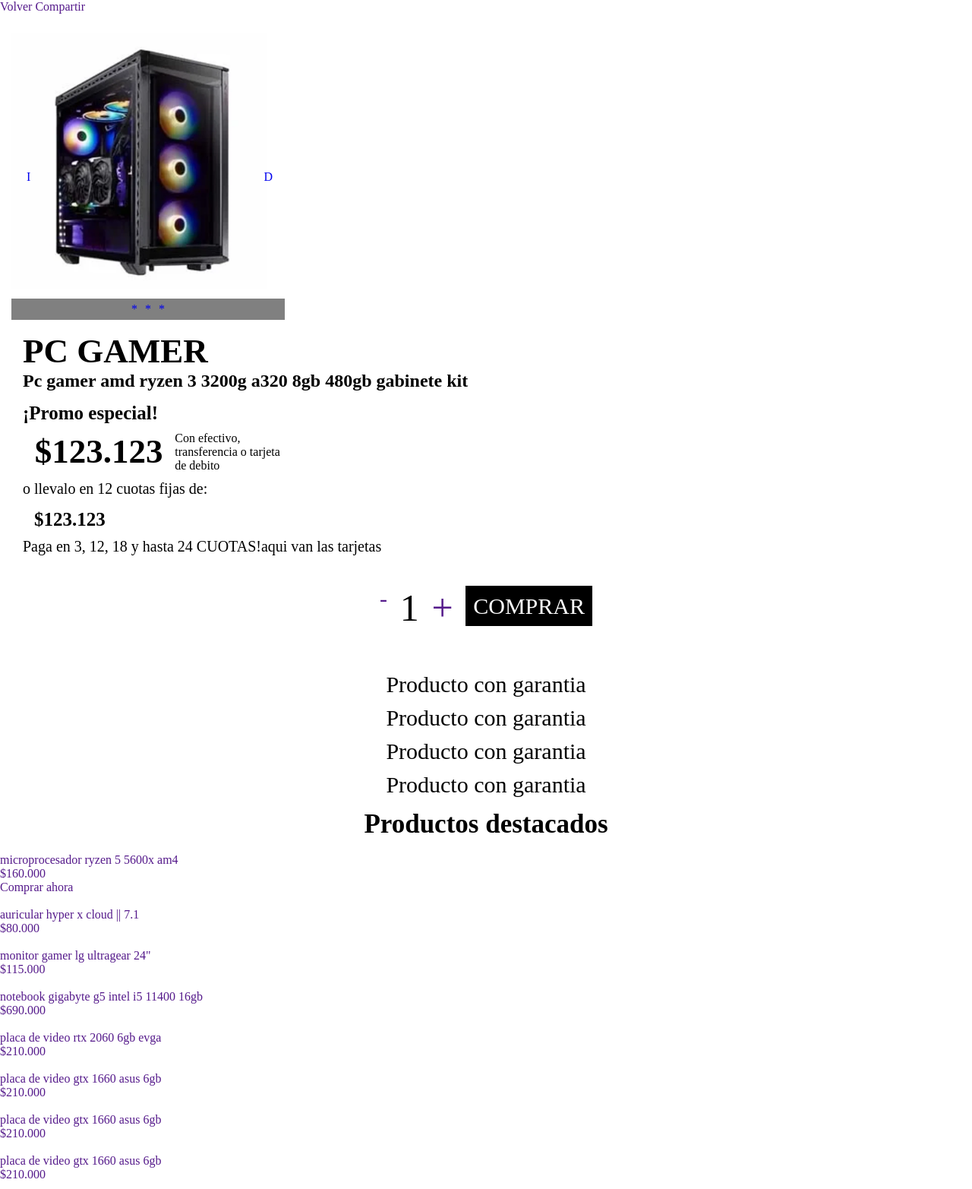
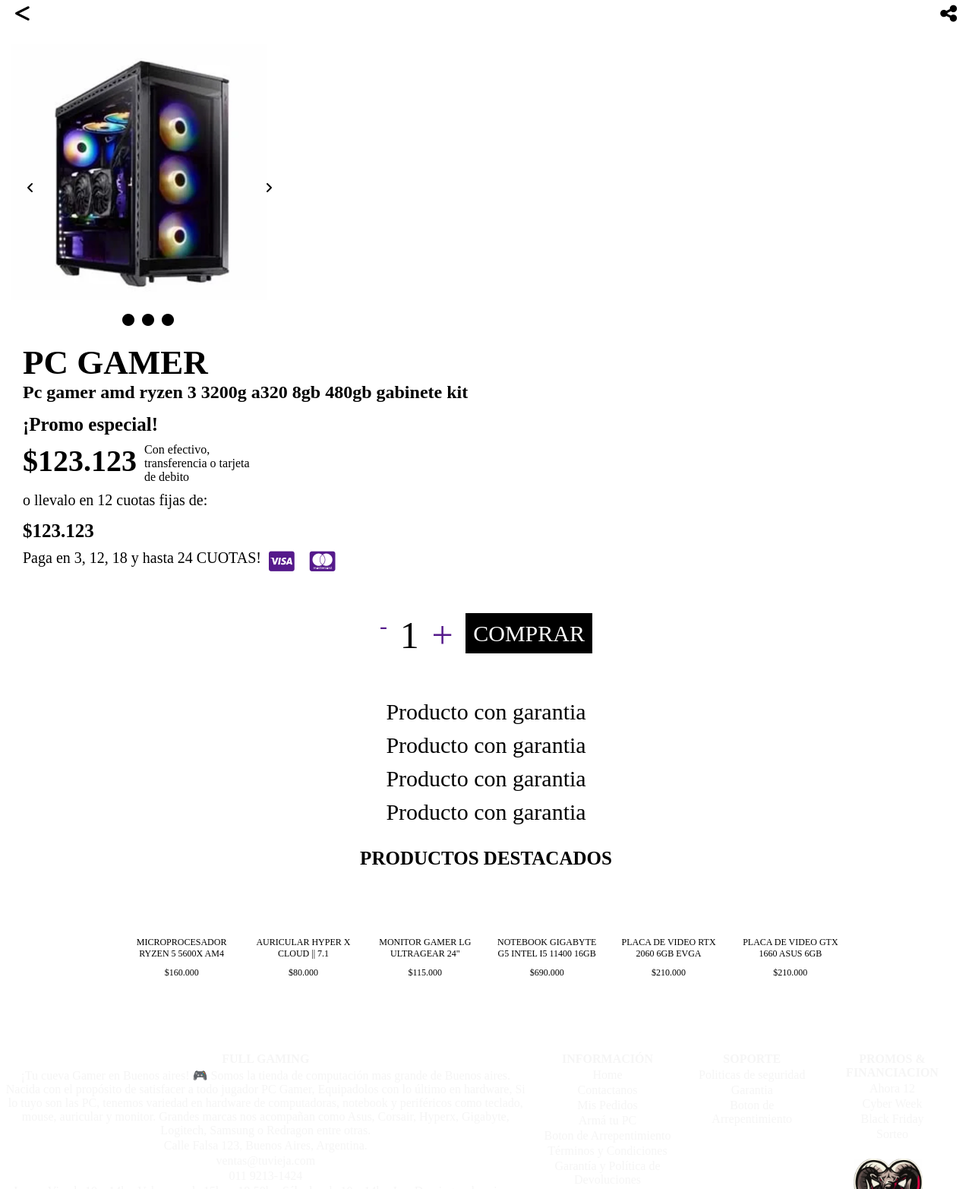
Before and after one commit to gaston7411/Grupo10-FullGaming, a website: page views/productDetail.html in a window 1280 px wide. Shown: the top 1565 px of the page at 76% size. Drawn offline with Linux system fonts and the light colour scheme.

Commit message:
fix:changes

```diff
--- a/public/css/productDetail/productDetail.css
+++ b/public/css/productDetail/productDetail.css
@@ -1,3 +1,15 @@
+.body_box{
+    background-color: white;
+}
+.product__header__icons{
+    margin: 5px 20px;
+    display: flex;
+    justify-content: space-between;
+}
+.product__header__icons a{
+    font-size: 25px;
+    color: black;
+}
 #content__item{
     height: 360px;
     width: 360px;
@@ -20,6 +32,9 @@
     justify-content: space-between;
     padding: 20px;
 }
+.flechasCarrusel a{
+    color: black;
+}
 #tarjeta-1 img{
     width: 100%;
     height: 100%;
@@ -34,12 +49,14 @@
 }
 #content__puntos{
     width: 360px;
-    background-color: gray;
     display: flex;
     justify-content: center;
+    background-color: white;
 }
 #content__puntos a{
     padding: 5px;
+    color: black;
+    background-color: white;
 }
 .product__main__box_producto h1{
     text-align: left;
@@ -59,18 +76,27 @@
 .product__main__box_producto__pagos__box-precio{
     display: flex;
     width: 360px;
-    justify-content: space-evenly;
+
 }
 .product__main__box_producto__pagos__box-precio p{
+    margin-left: 10px;
     width: 40%;
 }
 .product__main__box_producto__pagos__box-precio h4{
-    font-size: 45px;
+    font-size: 40px;
 }
 .product__main__box_producto__pagos__box-tarjetas-cars{
     display: flex;
     width: 360px;
-    margin-left: 15px;
+
+}
+.product__main__box_producto__pagos__box-tarjetas-cars-box{
+    display: flex;
+
+}
+.product__main__box_producto__pagos__box-tarjetas-cars-box a{
+    font-size: 30px;
+    margin: 10px;
 }
 .product__main__box_producto{
     margin: 15px;
@@ -125,5 +151,70 @@
 }
 .product__main__otrosProductos h3{
     text-align: center;
-    font-size: 35px;
+    margin-top: 30px;
+    margin-bottom: 30px;
+    font-size: 25px;
+    text-transform: uppercase;
 }
+main section h2 {
+    margin-top: 10px;
+    margin-bottom: 10px;
+
+}
+
+.padre-articulos {
+    padding: 4%;
+    display: grid;
+    grid-template-columns: repeat(auto-fit, minmax(100px, 1fr));
+    gap: 20px;
+
+}
+.product__main__otrosProductos{
+    margin: auto;
+    width: 80%;
+}
+.home-main-articulos {
+    background-color: #ffffff;
+    width: 100%;
+    display: flex;
+    flex-direction: column;
+    justify-content: center;
+    text-align: center;
+    margin-bottom: 40px;
+    border-radius: 15px;
+    position: relative;
+    margin-bottom: 20px;
+}
+
+.home-main-articulos img {
+    width: 70%;
+    height: auto;
+    margin-bottom: 7px;
+}
+
+.home-main-articulos p {
+    color: black;
+    text-transform: uppercase;
+    font-size: 12px;
+    margin-bottom: 10px;
+}
+
+.mensaje-comprar {
+    opacity: 0;
+    position: absolute;
+    bottom: -35px;
+    left: 50%;
+    transform: translateX(-50%);
+    background-color: #572364;
+    color: #fff;
+    padding: 8px 12px;
+    border-radius: 25px;
+    z-index: 1;
+    box-shadow: 0 4px 8px rgba(0, 0, 0, 0.9);
+}
+
+  .home-main-articulos:hover .mensaje-comprar {
+    opacity: 1;
+    box-shadow: 0 8px 16px rgba(0, 0, 0, 0.4);
+    bottom: 0;
+}
--- a/views/productDetail.html
+++ b/views/productDetail.html
@@ -3,14 +3,15 @@
 <head>
     <meta charset="UTF-8">
     <meta name="viewport" content="width=device-width, initial-scale=1.0">
+    <script src="https://kit.fontawesome.com/0a4608b12c.js" crossorigin="anonymous"></script>
     <link rel="stylesheet" href="/css/style.css">
     <title>Detalle de producto</title>
 </head>
-<body>
-    <header>
-        <div>
-            <a href="">Volver</a>
-            <a href="">Compartir</a>
+<body class="body_box">
+    <header class="product__header">
+        <div class="product__header__icons">
+            <a href=""><i class="fa-solid fa-less-than"></i></a>
+            <a href=""><i class="fa-solid fa-share-nodes"></i></a>
         </div>
 
     </header>
@@ -23,8 +24,8 @@
                             <img src="/img/public (13).webp" alt="">
                         </div>
                         <div class="flechasCarrusel">
-                            <a href="#item-3">I</a>
-                            <a href="#item-2">D</a>
+                            <a href="#item-3"><i class="fa-solid fa-angle-left"></i></a>
+                            <a href="#item-2"><i class="fa-solid fa-angle-right"></i></a>
                         </div>
                     </div>
                     <div class="product__main__box_producto__carrusel" id="item-2">
@@ -32,8 +33,8 @@
                             <img src="/img/public (14).webp" alt="">
                         </div>
                         <div class="flechasCarrusel">
-                            <a href="#item-1">I</a>
-                            <a href="#item-3">D</a>
+                            <a href="#item-1"><i class="fa-solid fa-angle-left"></i></a>
+                            <a href="#item-3"><i class="fa-solid fa-angle-right"></i></a>
                         </div>
                     </div>
                     <div class="product__main__box_producto__carrusel" id="item-3">
@@ -41,15 +42,15 @@
                             <img src="/img/public (15).webp" alt="">
                         </div>
                         <div class="flechasCarrusel">
-                            <a href="#item-2">I</a>
-                            <a href="#item-1">D</a>
+                            <a href="#item-2"><i class="fa-solid fa-angle-left"></i></a>
+                            <a href="#item-1"><i class="fa-solid fa-angle-right"></i></a>
                         </div>
                     </div>
                 </div>
                 <div id="content__puntos">
-                    <a href="#item-1">*</a>
-                    <a href="#item-2">*</a>
-                    <a href="#item-3">*</a>
+                    <a href="#item-1"><i class="fa-solid fa-circle"></i></a>
+                    <a href="#item-2"><i class="fa-solid fa-circle"></i></a>
+                    <a href="#item-3"><i class="fa-solid fa-circle"></i></a>
                 </div>
                 <div class="product__main__box_producto">
                     <h1>Pc Gamer</h1>
@@ -78,7 +79,8 @@
                             <div class="product__main__box_producto__pagos__box-tarjetas-cars-box-cuotas">
                                 <p>Paga en 3, 12, 18 y hasta 24 CUOTAS!</p>
                                 <div class="product__main__box_producto__pagos__box-tarjetas-cars-box">
-                                    <p>aqui van las tarjetas</p>
+                                    <a href=""><i class="fa-brands fa-cc-visa"></i></a>
+                                    <a href=""><i class="fa-brands fa-cc-mastercard"></i></a>
                                 </div>
                             </div>
 
@@ -153,20 +155,7 @@
                                 <p>$210.000</p>
                             </a>
                         </div>
-                        <div class="home-main-articulos">
-                            <a href="">
-                                <img src="/img/rtx4000.png" alt="">
-                                <p>placa de video gtx 1660 asus 6gb</p>
-                                <p>$210.000</p>
-                            </a>
-                        </div>
-                        <div class="home-main-articulos">
-                            <a href="">
-                                <img src="/img/fuente.png" alt="">
-                                <p>placa de video gtx 1660 asus 6gb</p>
-                                <p>$210.000</p>
-                            </a>
-                        </div>
+
                         </div>
                 </div>
             </div>
```
